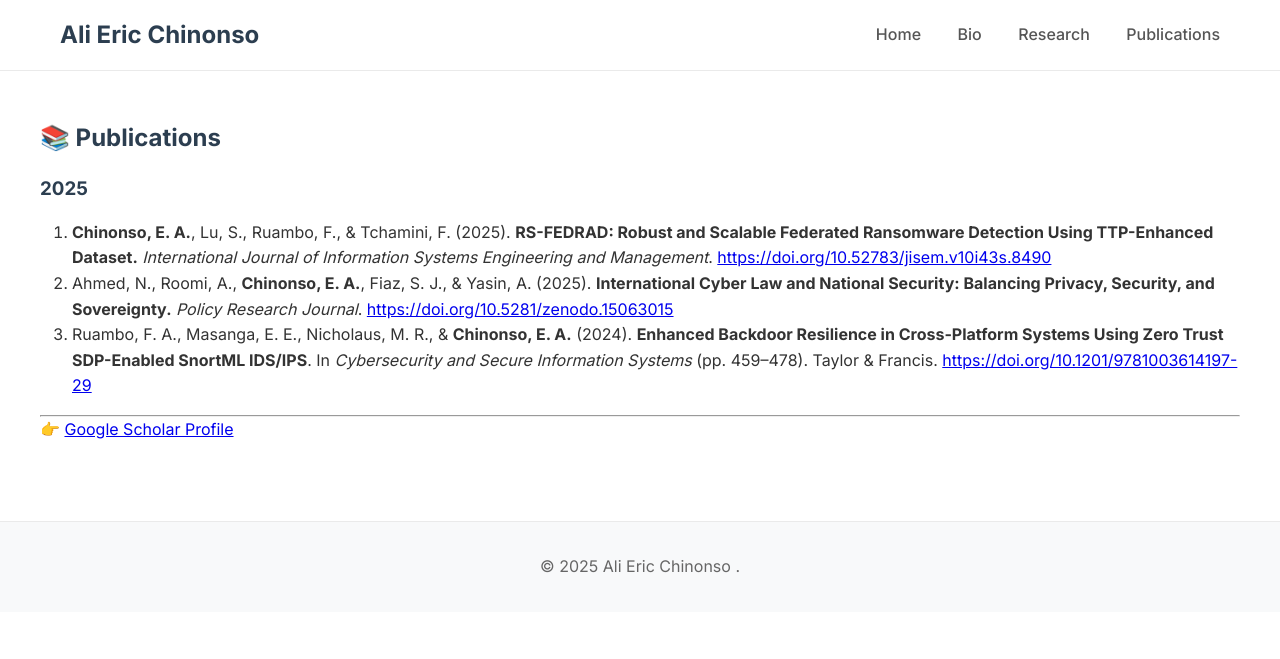
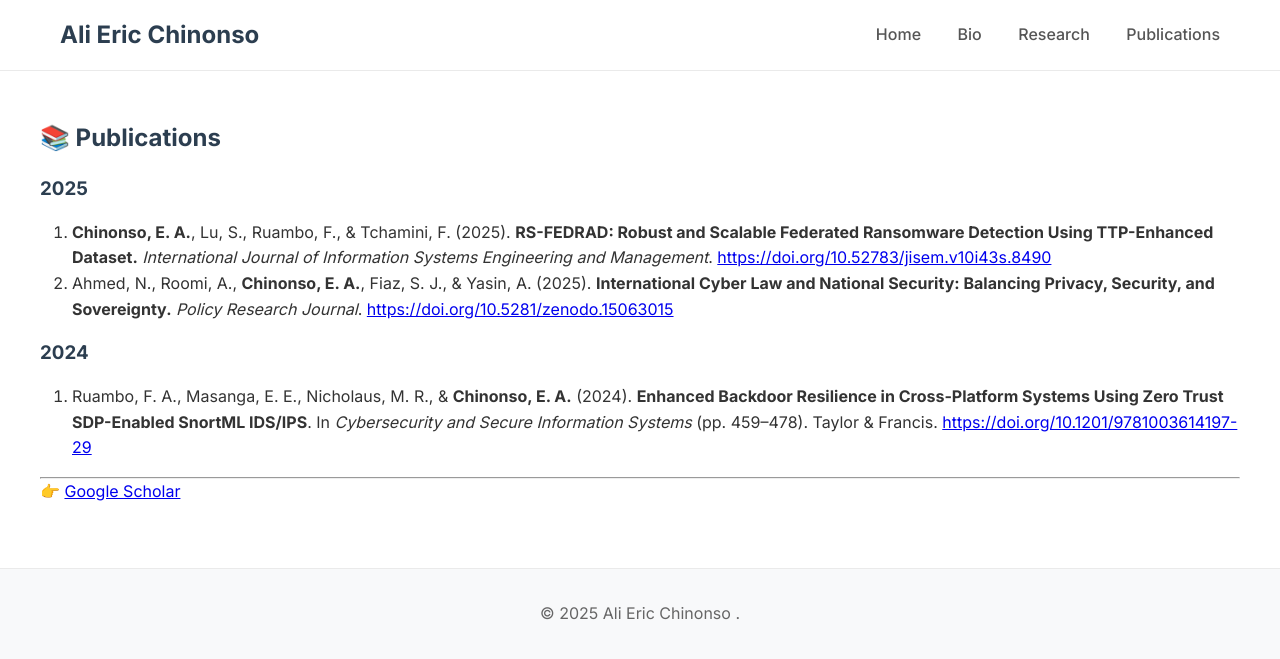
Before and after one commit to EmpireNetwork123/EmpireNetwork123.github.io, a Jekyll site: the page built from publications.md, in a window 1280 px wide. Shown: the top 659 px of the page. Built offline with Jekyll 4.4.1, drawn with Linux system fonts in a browser that asks for light colours.

Commit message:
Add publication entries for 2024 and 2025

```diff
--- a/publications.md
+++ b/publications.md
@@ -10,8 +10,10 @@
 
 1.  **Chinonso, E. A.**, Lu, S., Ruambo, F., & Tchamini, F. (2025). **RS-FEDRAD: Robust and Scalable Federated Ransomware Detection Using TTP-Enhanced Dataset.** *International Journal of Information Systems Engineering and Management*. [https://doi.org/10.52783/jisem.v10i43s.8490](https://doi.org/10.52783/jisem.v10i43s.8490)
 2.  Ahmed, N., Roomi, A., **Chinonso, E. A.**, Fiaz, S. J., & Yasin, A. (2025). **International Cyber Law and National Security: Balancing Privacy, Security, and Sovereignty.** *Policy Research Journal*. [https://doi.org/10.5281/zenodo.15063015](https://doi.org/10.5281/zenodo.15063015)
+
+### 2024
 3.  Ruambo, F. A., Masanga, E. E., Nicholaus, M. R., & **Chinonso, E. A.** (2024). **Enhanced Backdoor Resilience in Cross-Platform Systems Using Zero Trust SDP-Enabled SnortML IDS/IPS**. In *Cybersecurity and Secure Information Systems* (pp. 459–478). Taylor & Francis. [https://doi.org/10.1201/9781003614197-29](https://doi.org/10.1201/9781003614197-29)
 
 ---
 
-👉 [Google Scholar Profile](https://scholar.google.com/citations?user=88vHMEMAAAAJ)
+👉 [Google Scholar](https://scholar.google.com/citations?user=88vHMEMAAAAJ)
```
